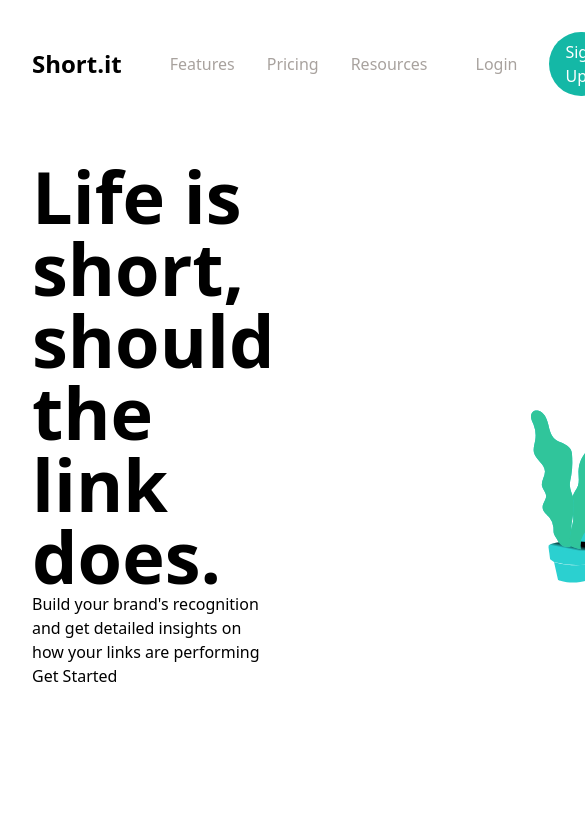
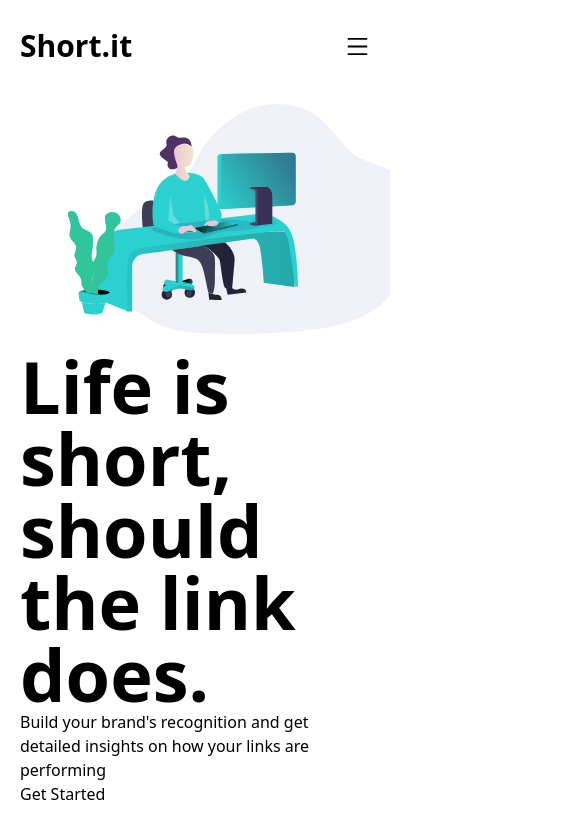
Before and after one commit to Tyson229/Url-shortener, a React (Vite) app: page / in a window 390 px wide. Shown: the top 838 px of the page, 585 px wide, since content can reach past the window. Built offline with nearby package versions, Linux system fonts and the light colour scheme.

Commit message:
burger menu added

```diff
--- a/package.json
+++ b/package.json
@@ -11,7 +11,8 @@
   },
   "dependencies": {
     "react": "^18.2.0",
-    "react-dom": "^18.2.0"
+    "react-dom": "^18.2.0",
+    "react-icons": "^4.10.1"
   },
   "devDependencies": {
     "@types/react": "^18.2.15",
--- a/src/components/Header.tsx
+++ b/src/components/Header.tsx
@@ -1,10 +1,21 @@
-import {layoutStyle} from '../styles/layout'
+import { useEffect, useReducer, useRef, useState } from "react";
+import { layoutStyle } from "../styles/layout";
+import { AiOutlineMenu } from "react-icons/ai";
 export const Header = () => {
+  // const [isMenuOpen, setIsMenuOpen] = useState(false);
+  const menuRef = useRef<HTMLDivElement>(null);
+
+  const handleOnClick = () => {
+    menuRef.current?.classList.toggle("hidden");
+  };
+
   return (
-    <header className="w-full flex justify-center">
-      <div className={`${layoutStyle} gap-12`}>
-        <span className="font-bold text-2xl">Short.it</span>
-        <nav className="flex gap-8 items-center grow">
+    <header className="w-full flex flex-col mt-2 md:mt-0 md:flex-row justify-center relative">
+      <nav className={`${layoutStyle} flex gap-12`}>
+        <a href="/" className="font-bold text-3xl grow md:grow-0">
+          Short.it
+        </a>
+        <div className="gap-8 items-center grow hidden md:flex">
           <a
             href="/"
             className="text-stone-400 hover:text-black transition-colors duration-100 ease-linear"
@@ -23,8 +34,8 @@ export const Header = () => {
           >
             Resources
           </a>
-        </nav>
-        <div className="flex gap-8 text-stone-400 items-center">
+        </div>
+        <div className="hidden md:flex gap-8 text-stone-400 items-center">
           <a
             href="#"
             className="text-stone-400 hover:text-black transition-colors duration-100 ease-linear"
@@ -38,6 +49,49 @@ export const Header = () => {
             Sign Up
           </a>
         </div>
+        <button className="block md:hidden" onClick={() => handleOnClick()}>
+          <AiOutlineMenu size={25} />
+        </button>
+      </nav>
+
+      {/* Mobile Burger Menu */}
+      <div
+        ref={menuRef}
+        className={`hidden md:hidden w-full px-5 absolute inset-y-24 z-10`}
+      >
+        <div className="bg-purple-950 text-white grid place-items-center font-bold gap-8 p-8 rounded-xl text-lg">
+          <a
+            href="/"
+            className=" hover:text-black transition-colors duration-100 ease-linear"
+          >
+            Features
+          </a>
+          <a
+            href="/"
+            className=" hover:text-black transition-colors duration-100 ease-linear"
+          >
+            Pricing
+          </a>
+          <a
+            href="/"
+            className=" hover:text-black transition-colors duration-100 ease-linear"
+          >
+            Resources
+          </a>
+          <div className="h-px w-full bg-stone-50/40 rounded-full"></div>
+          <a
+            href="#"
+            className=" hover:text-black transition-colors duration-100 ease-linear"
+          >
+            Login
+          </a>
+          <a
+            href="#"
+            className="bg-teal-500 text-white text-center rounded-full py-2 px-4"
+          >
+            Sign Up
+          </a>
+        </div>
       </div>
     </header>
   );
--- a/src/components/Hero.tsx
+++ b/src/components/Hero.tsx
@@ -3,8 +3,8 @@ import { layoutStyle } from "../styles/layout";
 
 const Hero = () => {
   return (
-    <section className="w-full justify-center flex relative">
-      <div className={`${layoutStyle} gap-4`}>
+    <section className="w-full justify-center flex relative overflow-x-hidden">
+      <div className={`${layoutStyle} flex flex-col-reverse md:flex-row gap-4`}>
         <div className="flex flex-col">
           <div className="font-bold text-7xl">Life is short, should the link does.</div>
           <div>
@@ -13,7 +13,7 @@ const Hero = () => {
           </div>
           <div>Get Started</div>
         </div>
-        <img className="relative -right-[15rem]" src="/public/illustration-working.svg"/>
+        <img className="relative -right-[3rem] md:-right-[15rem]" src="/public/illustration-working.svg"/>
       </div>
     </section>
   );
--- a/src/styles/layout.ts
+++ b/src/styles/layout.ts
@@ -1 +1 @@
-export const layoutStyle = "flex w-full max-w-screen-2xl p-8 items-center";
+export const layoutStyle = "w-full max-w-screen-2xl p-5 md:p-8 items-center";
```
Also changed, not shown: 1 other file (tests, documents, lock files or other folders).
